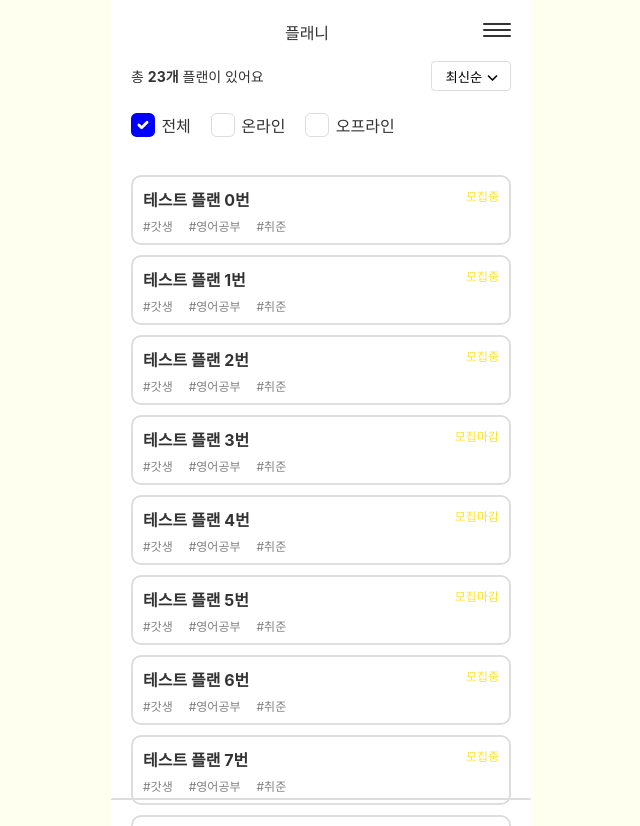
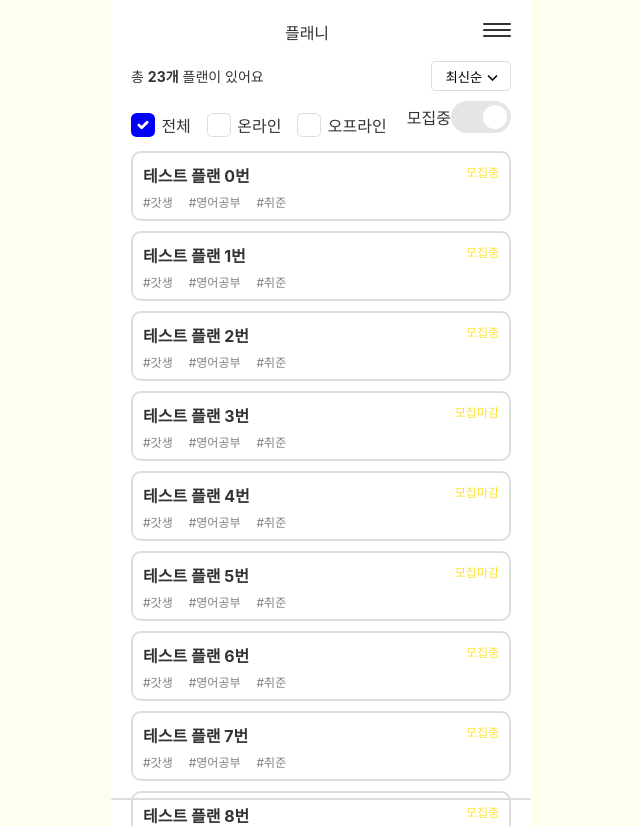
Before and after one commit to plani-power/frontend, a React (Create React App) app: page / in a window 1280 px wide. Shown: the top 826 px of the page, without its empty margins (319-959 px from the left). Built offline with nearby package versions, Linux system fonts and the light colour scheme.

Commit message:
Feat: 토글 버튼 추가, 플랜 목록에 적용

```diff
--- a/src/common/components/Radio.tsx
+++ b/src/common/components/Radio.tsx
@@ -40,7 +40,7 @@ const InputWrapper = styled.div`
   height: 3rem;
   display: flex;
   justify-content: left;
-  gap: 20px;
+  gap: 16px;
   margin-bottom: 1rem;
 `;
 
--- /dev/null
+++ b/src/common/components/ToggleButton.tsx
@@ -0,0 +1,69 @@
+import React, { useState } from "react";
+import styled from "styled-components";
+
+type useToggleBtnPropsType = {
+    value: string,
+    checked: boolean,
+    renderToggle: () => JSX.Element
+}
+
+const ToggleBtn = styled.div`
+    height: 32px;
+    display: flex;
+    align-items: center;
+    span.toggle-label {
+        text-sizeL 14px;
+        color: var(--black);
+    }
+    input[type='checkbox'] {
+        display: none;
+    }
+    input[type='checkbox'] + label {
+        display: flex;
+        width: 60px;
+        height: 100%;
+        align-items: center;
+        padding: 4px;
+        border-radius: 30px;
+        background-color: var(--light-gray);
+    }
+    input[type='checkbox']:checked + label {
+        background-color: var(--main-color);
+    }
+    input[type='checkbox'] + label .circle {
+        width: 24px;
+        height: 24px;
+        border-radius: 50px;
+        background-color: white;
+        margin-left: auto;
+        transition: all 1s ease;
+
+    }
+    input[type='checkbox']:checked + label .circle {
+        transform: translate(-28px)
+    }
+`
+
+const ToggleButton = (value: string, labelName: string, checked: boolean = true): useToggleBtnPropsType => {
+
+    const id = `check-${value}`;
+
+    const [checkedBtn, setCheckedBtn] = useState(checked)
+    const handleOnCheck = (e: React.ChangeEvent<HTMLInputElement>) => {
+
+    }
+    const renderToggle = () => (
+        <>
+            <ToggleBtn>
+                <span className="toggle-label">{labelName}</span>
+                <input type="checkbox" id={id} value={value} onChange={handleOnCheck}/>
+                <label htmlFor={id}>
+                    <span className='circle'/>
+                </label>
+            </ToggleBtn>
+        </>
+    )
+    return {value, checked: checkedBtn, renderToggle}
+};
+
+export default ToggleButton;
--- a/src/pages/main/MainPage.tsx
+++ b/src/pages/main/MainPage.tsx
@@ -1,5 +1,6 @@
 import { PlanApi } from "api/plan";
 import Radio from "common/components/Radio";
+import ToggleButton from "common/components/ToggleButton";
 import { PlanList, plan } from "pages/plans/PlanList";
 import { useState } from "react";
 import styled from "styled-components";
@@ -54,17 +55,15 @@ const SortButton = styled.button`
 
 const FilterBox = styled.div`
 	width: 100%;
-	min-height: 30px;
+	height: 50px;
 	display: flex;
 	justify-content: space-between;
 	flex-wrap: wrap;
-	margin: 10px 0;
-
-	.filter-palce {
-
-	}
+	margin-top: 10px;
+	.filter-palce,
 	.filter-status {
-
+		height: 100%;
+		align-items: cetner;
 	}
 `
 
@@ -131,6 +130,7 @@ const MainPage = () => {
 	const [showBottomSheet, setShowBottomSheet] = useState(false);
 	const radioLabel = ['전체', '온라인', '오프라인']
 	const [place, placeFilter] = Radio(radioLabel, 'place', radioLabel[0]);
+	const {value, checked, renderToggle} = ToggleButton('모집중', '모집중', true);
 
 
 	const initList = async () => {
@@ -156,7 +156,7 @@ const MainPage = () => {
 				{placeFilter()}
 			</div>
 			<div className="filter-status">
-
+				{renderToggle()}
 			</div>
 		</FilterBox>
 		<PlanList plans={test} sortBy={sortBy} place={place} />
```
